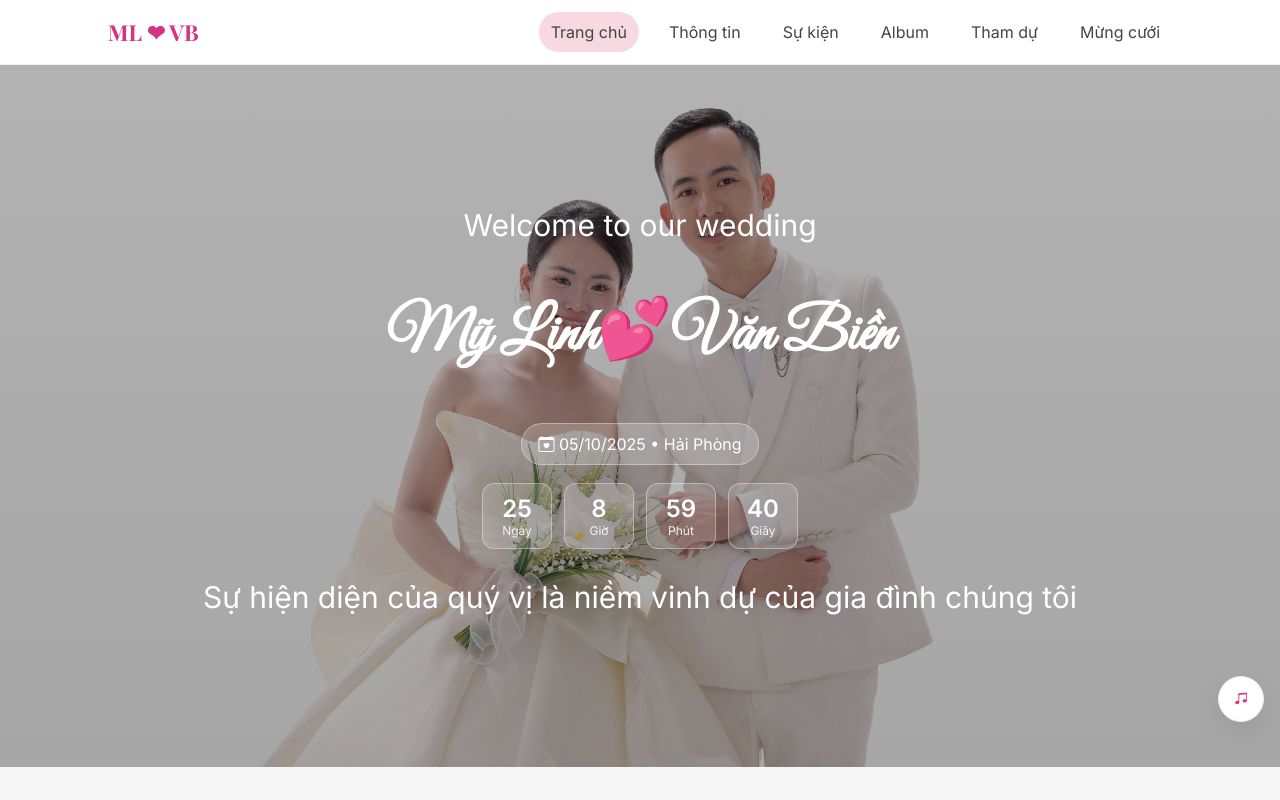
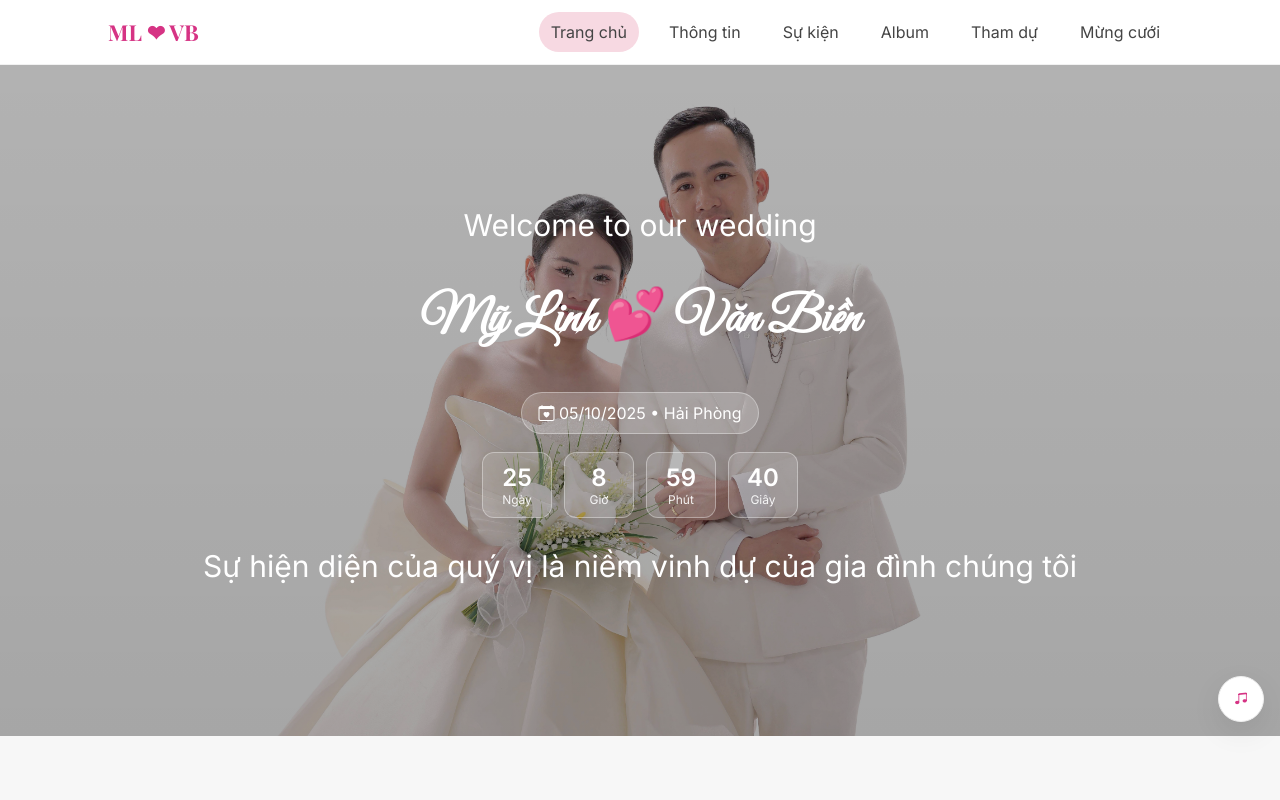
Before and after one commit to mylinh-vanbien/ml-vb, a plain HTML site: page index.html in a window 1280 px wide. Shown: the top 800 px of the page. Drawn offline with nearby package versions, Linux system fonts and the light colour scheme.

Commit message:
Update index.html

```diff
--- a/index.html
+++ b/index.html
@@ -89,8 +89,8 @@
   Welcome to our wedding
 </p>
       <link href="https://fonts.googleapis.com/css2?family=Great+Vibes&display=swap" rel="stylesheet">
-<h1 style="font-family: 'Great Vibes', cursive; font-size: 60px; color: #fff;">
-  Mỹ Linh💕Văn Biền
+<h1 style="font-family: 'Great Vibes', cursive; font-size: 50px; color: #fff;">
+  Mỹ Linh 💕 Văn Biền
 </h1>
       <div class="date-badge"><i class="bi bi-calendar-heart"></i> 05/10/2025 • Hải Phòng</div>
       <div class="countdown" id="countdown">
```
